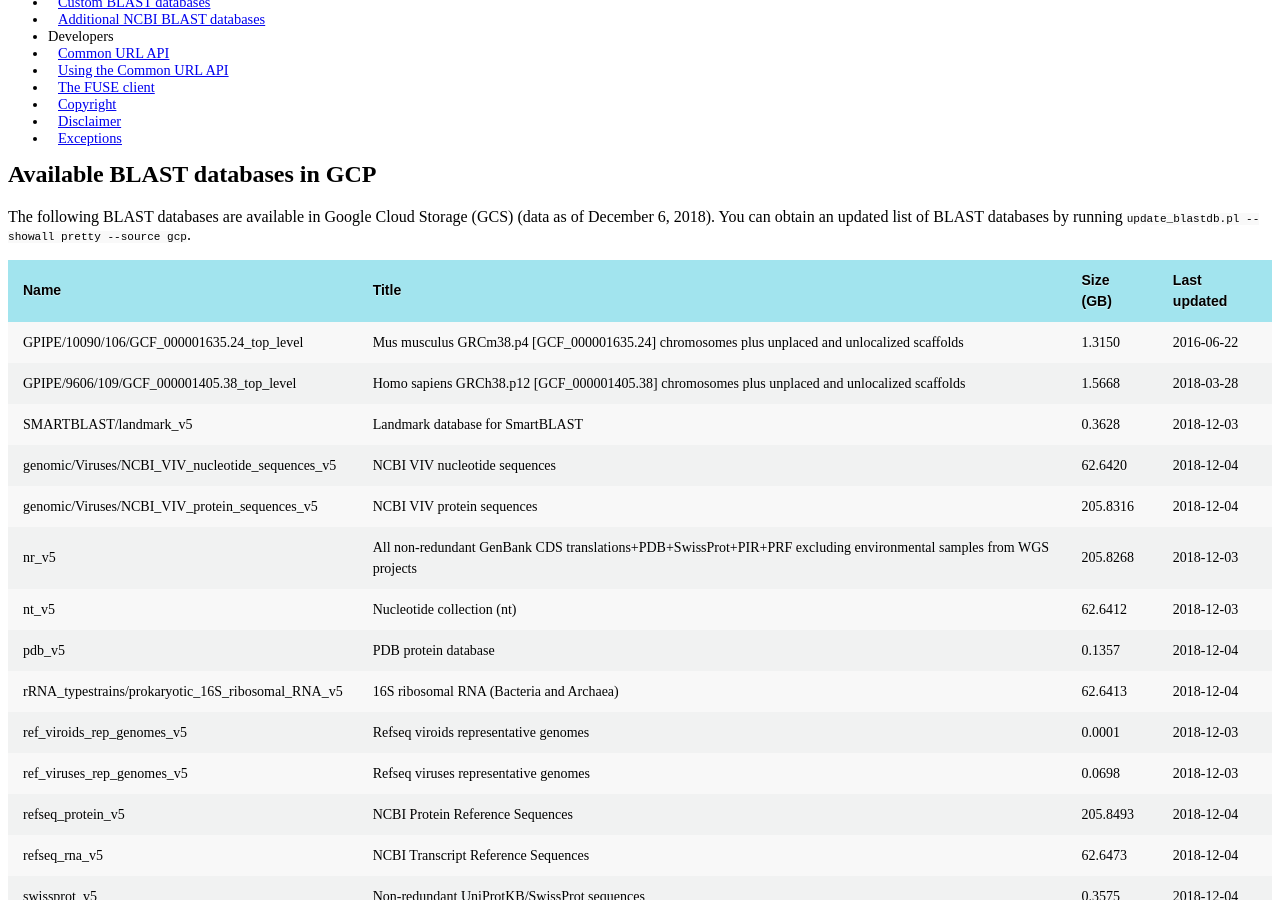
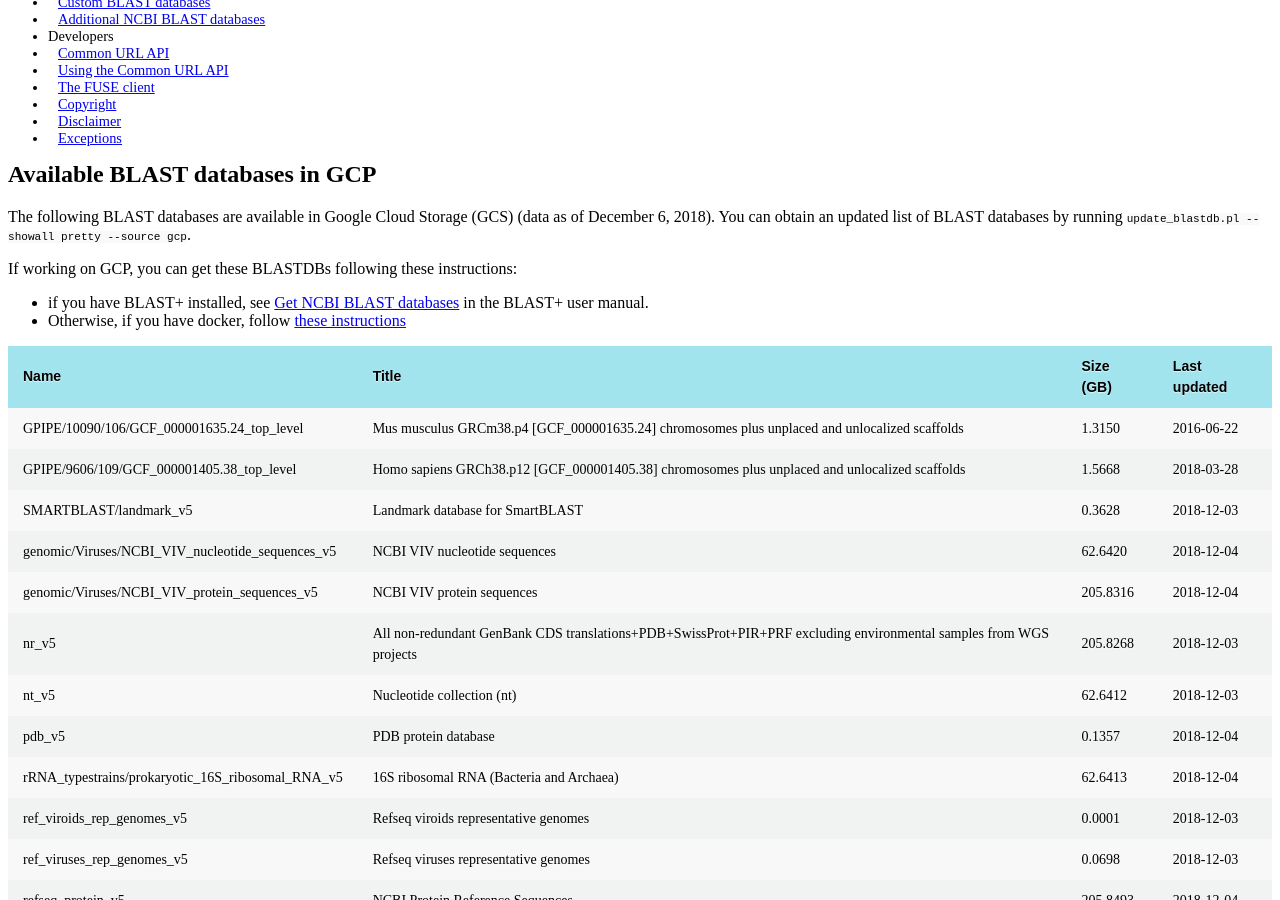
Before and after one commit to ncbi/blast-cloud, a Jekyll site: the page built from _posts/2015-06-09-available-blastdbs-gcp.md, in a window 1280 px wide and 900 px high, scrolled down 479 px. Built offline with Jekyll 4.4.1, drawn with Linux system fonts in a browser that asks for light colours; a style sheet for code colours, icons or effects is not loaded.

Commit message:
Add links to getting these BLASTDBs

```diff
--- a/_posts/2015-06-09-available-blastdbs-gcp.md
+++ b/_posts/2015-06-09-available-blastdbs-gcp.md
@@ -6,6 +6,10 @@ order: 0
 ---
 
 The following BLAST databases are available in Google Cloud Storage (GCS) (data as of December 6, 2018). You can obtain an updated list of BLAST databases by running `update_blastdb.pl --showall pretty --source gcp`.
+
+If working on GCP, you can get these BLASTDBs following these instructions:
+* if you have BLAST+ installed, see [Get NCBI BLAST databases](https://www.ncbi.nlm.nih.gov/books/NBK537770/) in the BLAST+ user manual.
+* Otherwise, if you have docker, follow [these instructions](https://github.com/ncbi/blast_plus_docs#show-blast-databases-available-for-download-from-the-google-cloud-bucket)
 
 |Name    |Title                |Size (GB)|Last updated|
 |--------|---------------------|---------|------------|
```
